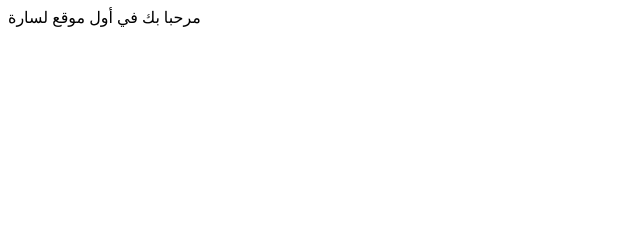
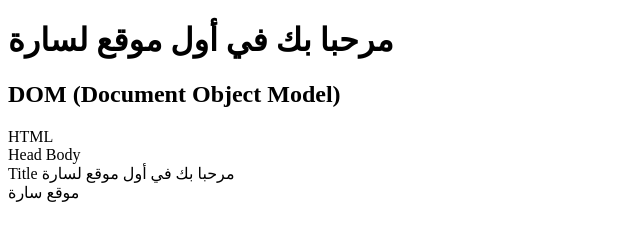
Before and after one commit to Sara-Meriem-Abdelhafid/Web_Dev, a plain HTML site: page hello.html in a window 1280 px wide. Shown: the whole page, without its empty margins (0-640 px from the left). Drawn offline with Linux system fonts and the light colour scheme.

Commit message:
add Headings.html and edit README.md

```diff
--- a/hello.html
+++ b/hello.html
@@ -1,9 +1,18 @@
 <!DOCTYPE html>
 <html lang="ar">
     <head>
-        <title> موقع لسارة</title>
+        <title>موقع سارة</title>
     </head>
     <body>
-        مرحبا بك في أول موقع لسارة
+        <h1>مرحبا بك في أول موقع لسارة</h1>
+        <h2>DOM (Document Object Model)</h2>
+        <p>                  HTML <br>
+                    Head        Body <br>
+                Title               مرحبا بك في أول موقع لسارة<br>
+            موقع سارة<br>
+        </p>
+
+
+
     </body>
 </html>
```
Also changed, not shown: Headings.html (added, +18 -0 lines), 1 other file.
